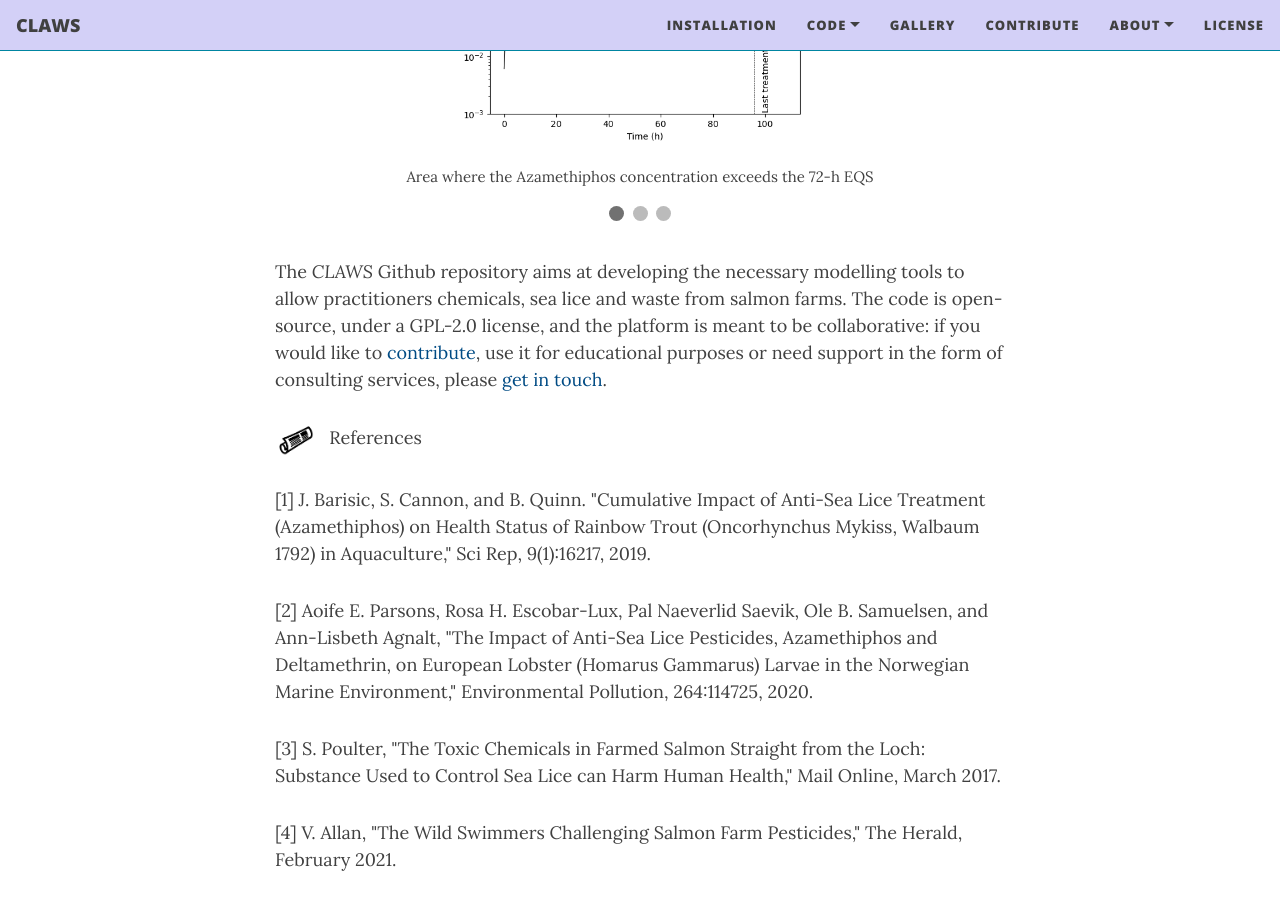
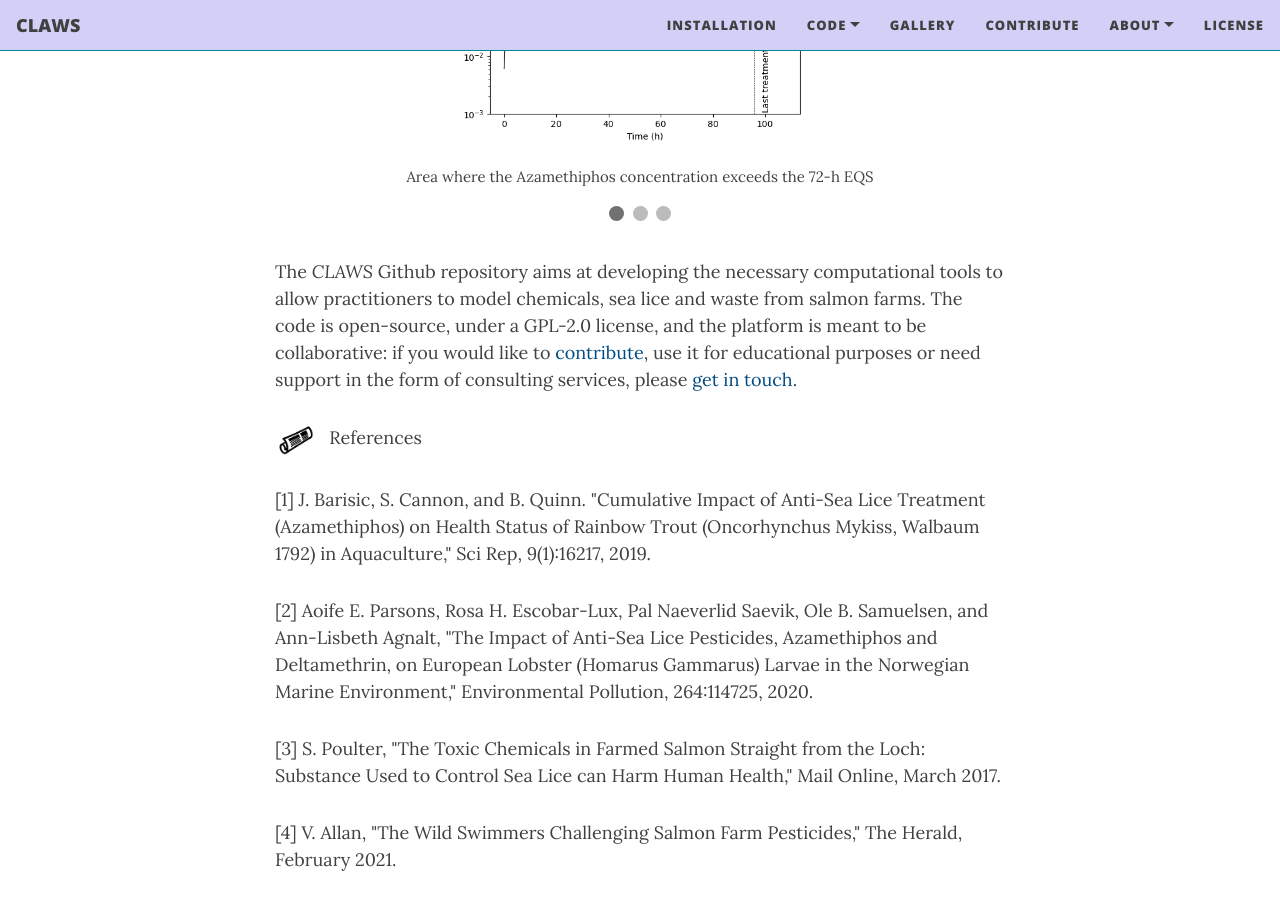
Before and after one commit to claws-scot/claws-scot.github.io, a Jekyll site: the page built from index.html, in a window 1280 px wide and 900 px high, scrolled down 629 px. Built offline with Jekyll 4.4.1, drawn with Linux system fonts in a browser that asks for light colours; nearby versions of some CDN libraries; the list of posts is cut into pages by our own code.

Commit message:
Editing web pages

```diff
--- a/index.html
+++ b/index.html
@@ -51,7 +51,7 @@
 </div>
 
 <p>
-The <i>CLAWS</i> Github repository aims at developing the necessary modelling tools to allow practitioners chemicals, sea lice and waste from salmon farms. The code is open-source, under a GPL-2.0 license, and the platform is meant to be collaborative: if you would like to <a href="https://claws-scot.github.io/contribute/">contribute</a>, use it for educational purposes or need support in the form of consulting services, please <a href="https://claws-scot.github.io/contact">get in touch</a>.
+The <i>CLAWS</i> Github repository aims at developing the necessary computational tools to allow practitioners to model chemicals, sea lice and waste from salmon farms. The code is open-source, under a GPL-2.0 license, and the platform is meant to be collaborative: if you would like to <a href="https://claws-scot.github.io/contribute/">contribute</a>, use it for educational purposes or need support in the form of consulting services, please <a href="https://claws-scot.github.io/contact">get in touch</a>.
 </p>
 
 <p><img src="/docs/icons/publis.png" width="40"> &nbsp; References</p>
```
